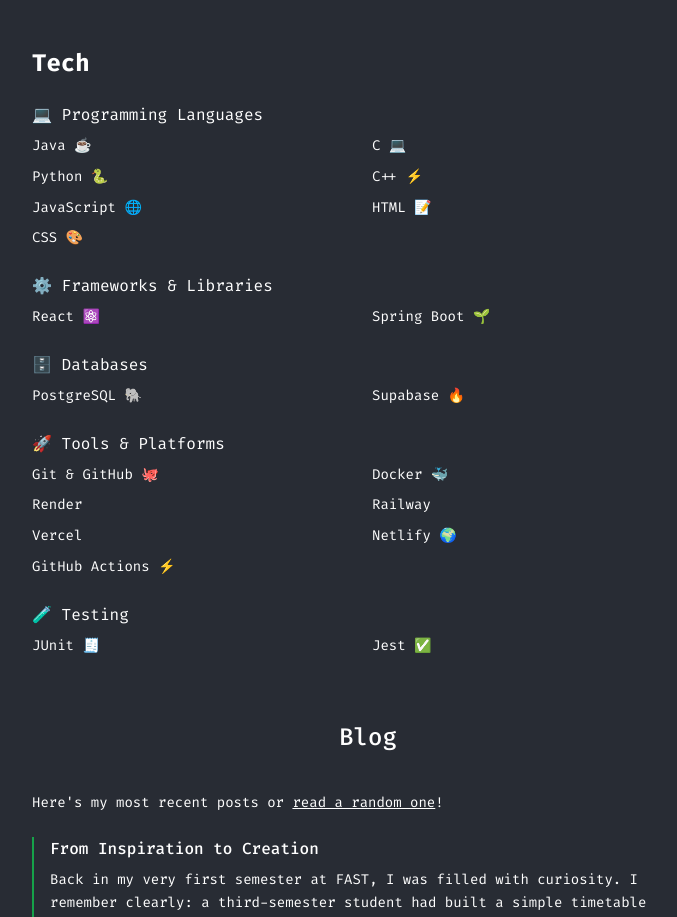
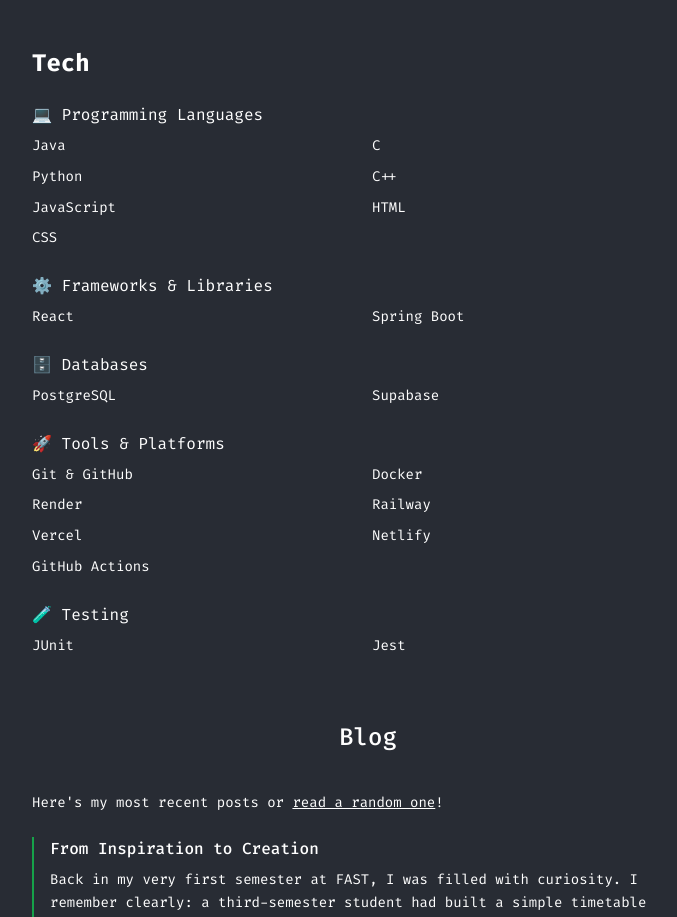
Before and after one commit to badarali5/portfolio-website, a React (Vite) app: page / in a window 1280 px wide. Shown: the part 980-1897 px from the top of the page, without its empty margins (272-949 px from the left). Built offline with nearby package versions, Linux system fonts and the light colour scheme; the HTML template or start-up script is replaced by a standard one.

Commit message:
Remove emojis from programming languages, frameworks, databases, tools, and testing sections in TechSection component

```diff
--- a/src/components/TechSection.tsx
+++ b/src/components/TechSection.tsx
@@ -6,46 +6,46 @@ export const TechSection = () => {
         <div>
           <h3 className="font-mono text-base text-text-primary mb-2 random-underline-hover">💻 Programming Languages</h3>
           <ul className="grid grid-cols-2 gap-2">
-            <li>Java ☕</li>
-            <li>C 💻</li>
-            <li>Python 🐍</li>
-            <li>C++ ⚡</li>
-            <li>JavaScript 🌐</li>
-            <li>HTML 📝</li>
-            <li>CSS 🎨</li>
+            <li>Java </li>
+            <li>C </li>
+            <li>Python </li>
+            <li>C++ </li>
+            <li>JavaScript </li>
+            <li>HTML </li>
+            <li>CSS </li>
           </ul>
         </div>
         <div>
           <h3 className="font-mono text-base text-text-primary mb-2 random-underline-hover">⚙️ Frameworks & Libraries</h3>
           <ul className="grid grid-cols-2 gap-2">
-            <li>React ⚛️</li>
-            <li>Spring Boot 🌱</li>
+            <li>React </li>
+            <li>Spring Boot </li>
           </ul>
         </div>
         <div>
           <h3 className="font-mono text-base text-text-primary mb-2 random-underline-hover">🗄️ Databases</h3>
           <ul className="grid grid-cols-2 gap-2">
-            <li>PostgreSQL 🐘</li>
-            <li>Supabase 🔥</li>
+            <li>PostgreSQL </li>
+            <li>Supabase </li>
           </ul>
         </div>
         <div>
           <h3 className="font-mono text-base text-text-primary mb-2 random-underline-hover">🚀 Tools & Platforms</h3>
           <ul className="grid grid-cols-2 gap-2">
-            <li>Git & GitHub 🐙</li>
-            <li>Docker 🐳</li>
+            <li>Git & GitHub </li>
+            <li>Docker </li>
             <li>Render</li>
             <li>Railway</li>
             <li>Vercel</li>
-            <li>Netlify 🌍</li>
-            <li>GitHub Actions ⚡</li>
+            <li>Netlify </li>
+            <li>GitHub Actions </li>
           </ul>
         </div>
         <div>
           <h3 className="font-mono text-base text-text-primary mb-2 random-underline-hover">🧪 Testing</h3>
           <ul className="grid grid-cols-2 gap-2">
-            <li>JUnit 🧾</li>
-            <li>Jest ✅</li>
+            <li>JUnit </li>
+            <li>Jest </li>
           </ul>
         </div>
       </div>
```
